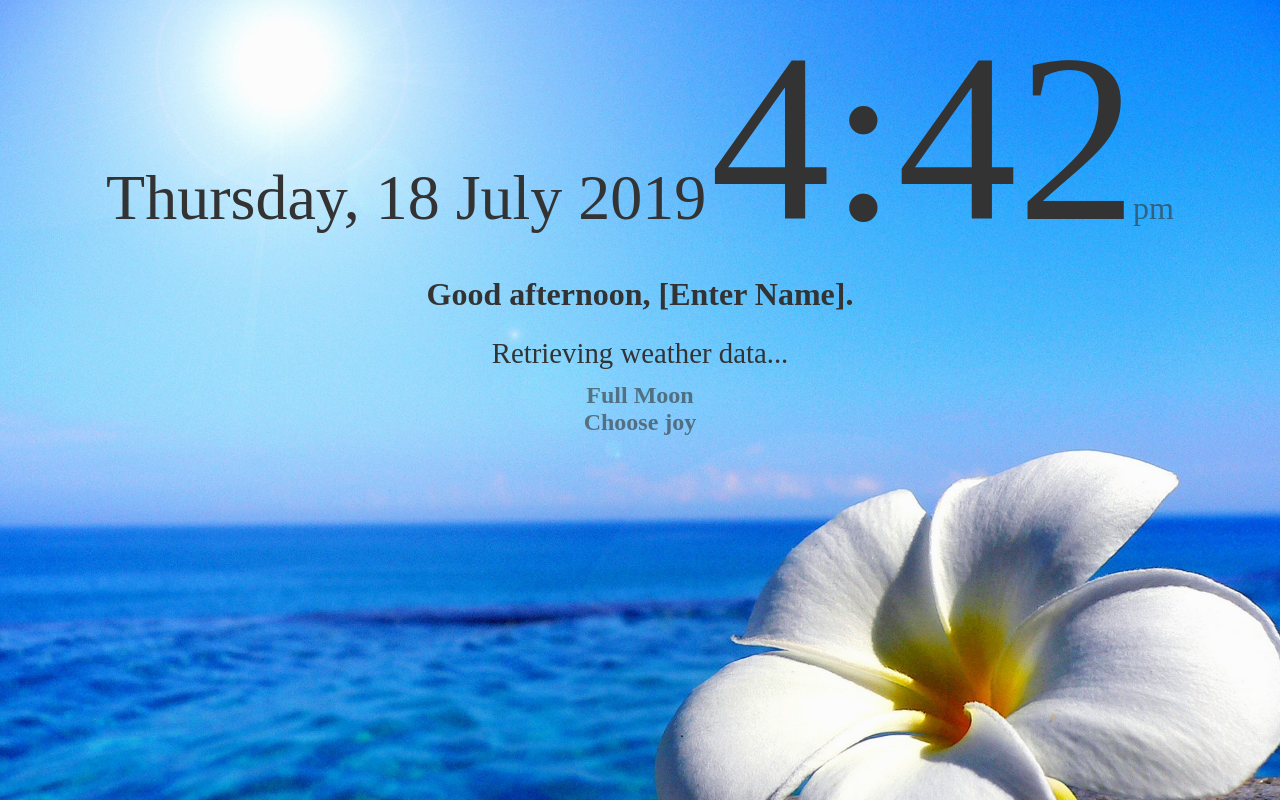
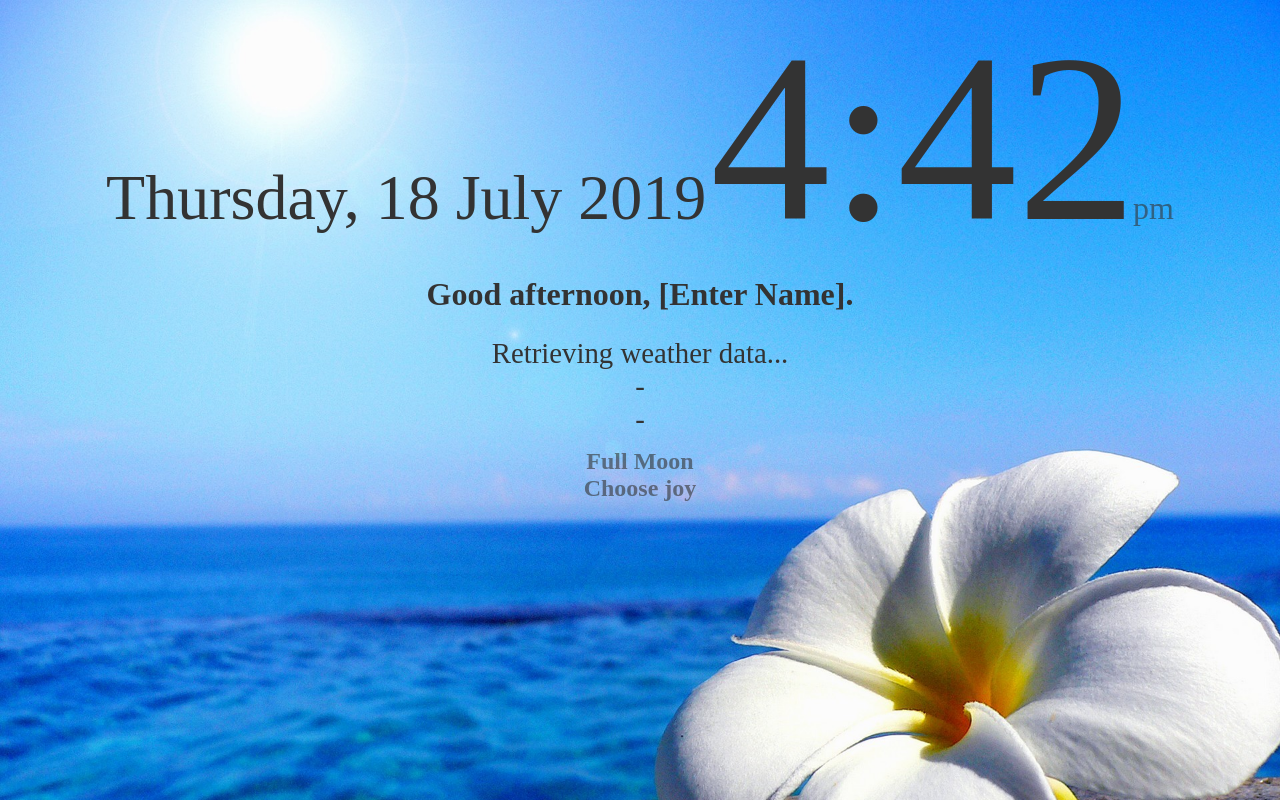
Before and after one commit to realjhoo/time-and-weather, a plain HTML site: page index.html in a window 1280 px wide. Drawn offline with Linux system fonts and the light colour scheme.

Commit message:
Update html

```diff
--- a/index.html
+++ b/index.html
@@ -1,11 +1,12 @@
 <!DOCTYPE html>
+<html lang="en">
 
 <head>
-    <meta name="viewport" content="width=device-width, initial-scale=1">
+    <meta charset="UTF-8">
+    <meta name="viewport" content="width=device-width, initial-scale=1.0">
     <link rel="stylesheet" href="css/style.css">
-    <title>Kindle Weather</title>
+    <title>Time and Weather</title>
 </head>
-<html>
 
 <body>
     <p>
@@ -13,22 +14,19 @@
         <span id="time">Time</span>
         <span id="ampm"></span>
     </p>
+
     <h1>
         <span id="greeting">Hello</span>
-        <!-- make this content editable -->
         <span id="name" contenteditable="true"></span>
         <span id="period">.</span>
     </h1>
 
     <p id="temperature">Retrieving weather data...</p>
-    <p id="heat-index"></p>
-    <p id="summary"></p>
-
+    <p id="heat-index"> - </p>
+    <p id="summary"> - </p>
 
     <h2 id="moonphase"> - </h2>
     <h2 id="message">Uh oh... something went wrong.</h2>
-
-    <!-- JavaScript Starts Here -->
 
     <script src="js/app.js"></script>
 
```
